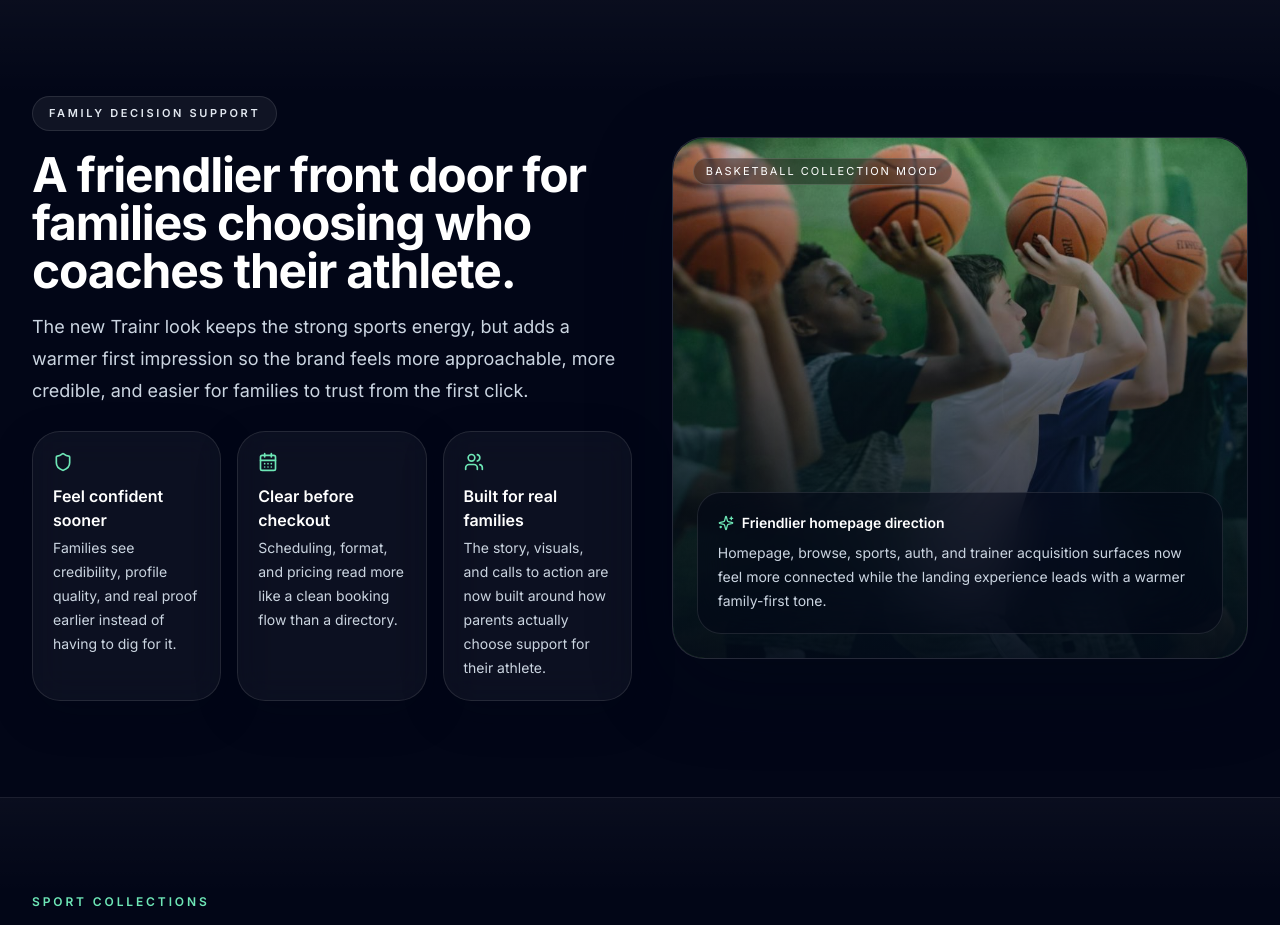
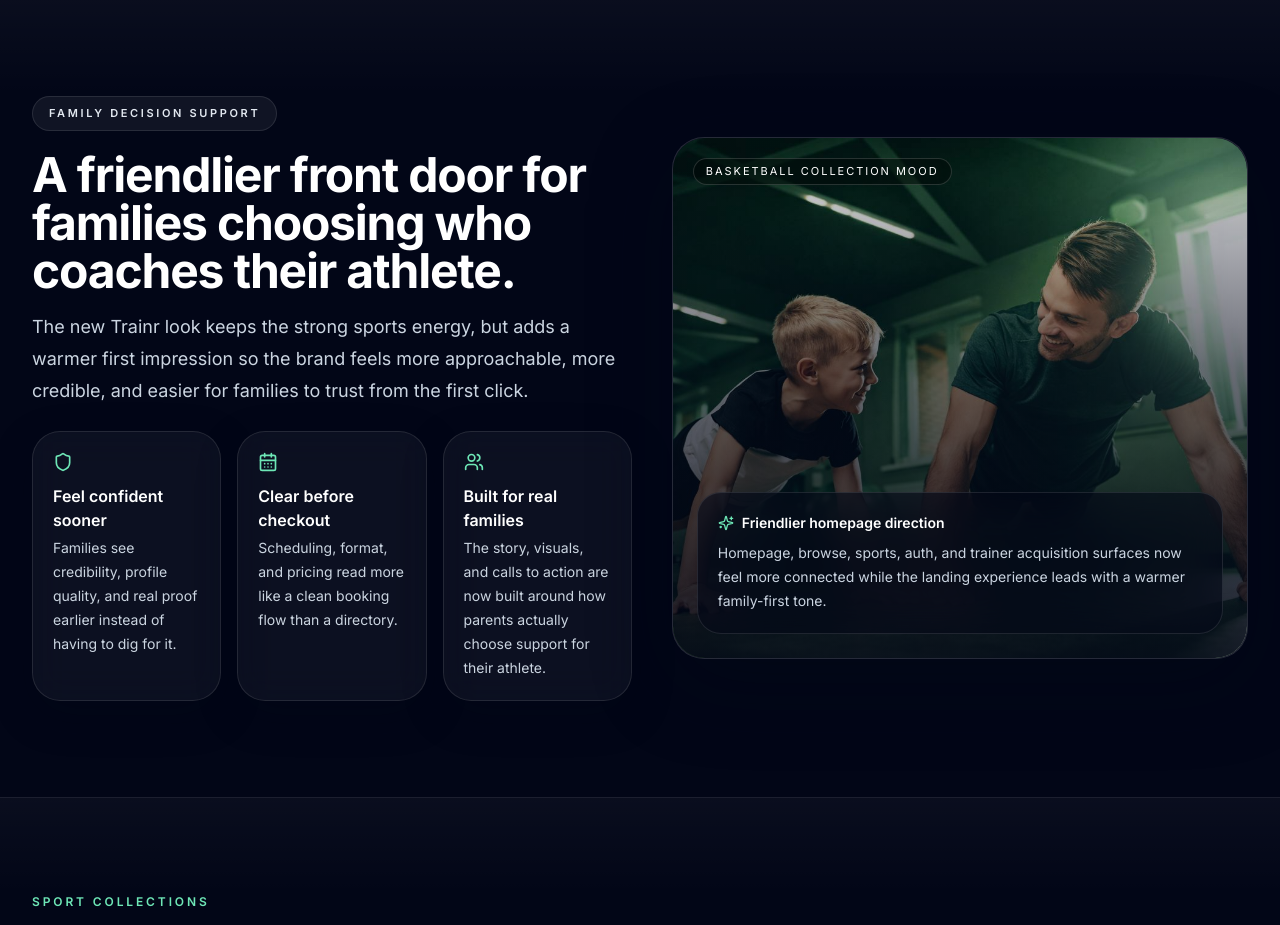
Before and after one commit to StylereTech/trainr, a Next.js app: page / in a window 1280 px wide. Shown: the part 1220-2145 px from the top of the page. Built offline with nearby package versions, Linux system fonts and the light colour scheme; no server answers.

Commit message:
Swap family section to basketball coaching image, save pushups image

```diff
--- a/src/app/page.tsx
+++ b/src/app/page.tsx
@@ -221,8 +221,8 @@ export default function HomePage() {
             <div className="premium-shell p-0">
               <div className="relative min-h-[320px] overflow-hidden rounded-[2rem] md:min-h-[520px]">
                 <Image
-                  src={TRAINR_IMAGE_CATALOG.basketball.hero.src}
-                  alt={TRAINR_IMAGE_CATALOG.basketball.hero.alt}
+                  src="/images/trainr/custom/basketball-coaching.jpg"
+                  alt="Youth basketball player practicing shooting form with coach"
                   fill
                   className="object-cover"
                 />
```
Also changed, not shown: public/images/trainr/custom/basketball-coaching.jpg (added), public/images/trainr/custom/pushups-coaching.jpg (added).
